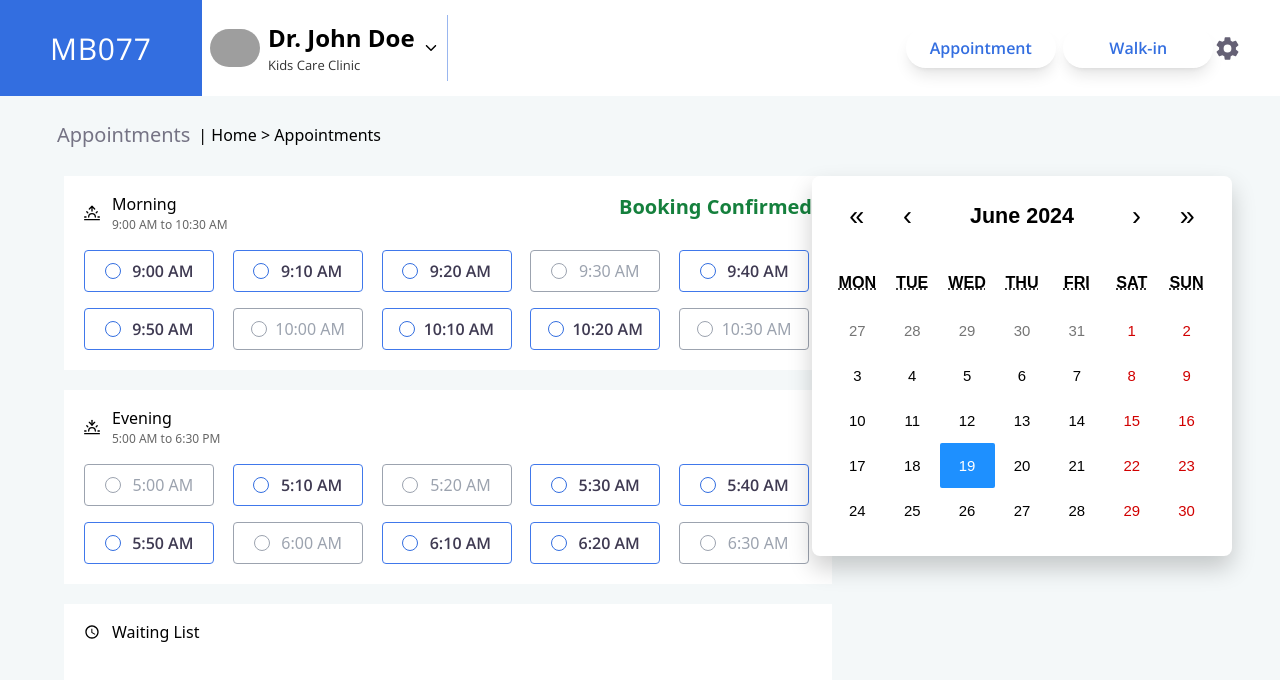
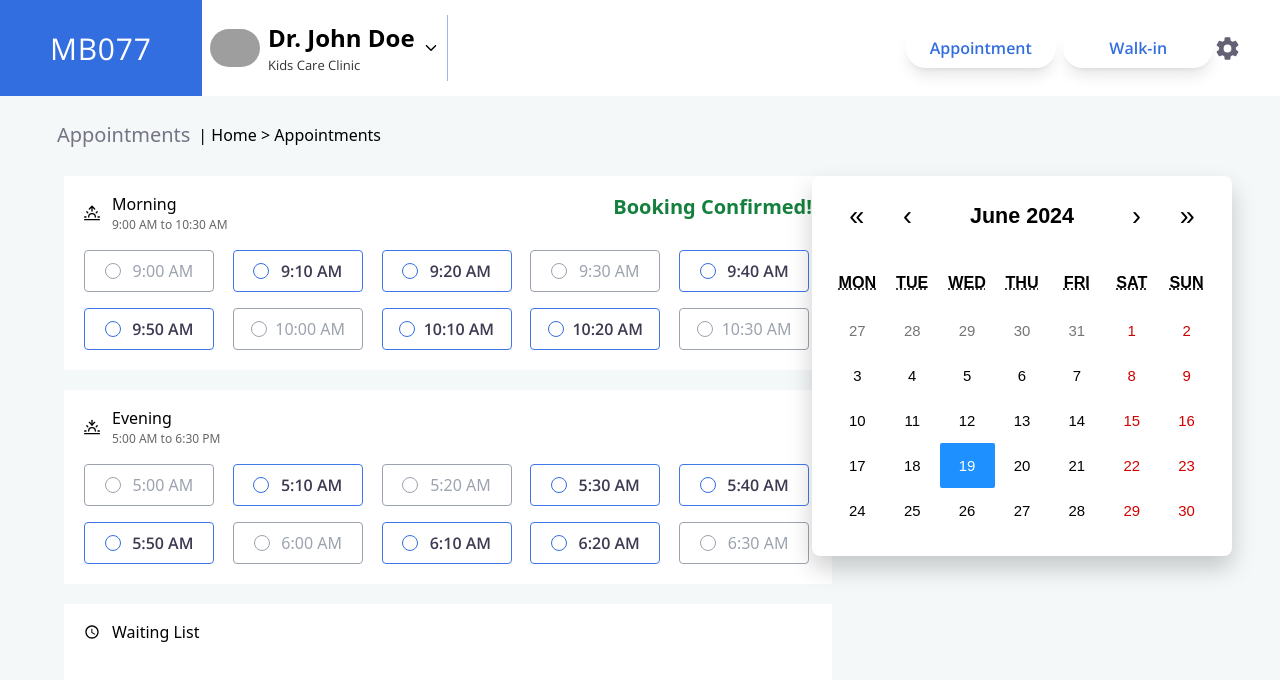
Before and after one commit to MB-077/Appointment-Booking, a React (Vite) app in the folder Frontend/: page / in a window 1280 px wide. Both pictures are taken after a click on the button "9:00 AM". Shown: the top 680 px of the page. Built offline with nearby package versions, Linux system fonts and the light colour scheme; grey boxes are pictures that could not be loaded.

Commit message:
LAbel coming

```diff
--- a/Frontend/src/Components/Button.jsx
+++ b/Frontend/src/Components/Button.jsx
@@ -1,27 +1,33 @@
-import { useState } from "react";
 import React from "react";
 import { FaArrowRight } from "react-icons/fa6";
-
-const Button = ({ children, href, className, booking, onBook }) => {
+const Button = ({
+  children,
+  href,
+  className,
+  booked,
+  onBook,
+  isBookingDisabled,
+}) => {
   const butTon = () => {
     return (
       <button
+        disabled={booked.isBooked || isBookingDisabled}
         onClick={() => {
-          onBook(booking.id);
+          onBook(booked.id);
         }}
         className={`${className} ${
-          booking.isBooked
+          booked.isBooked
             ? "border border-gray-400 text-gray-400"
-            : "hover:bg-n-2/90 hover:text-white transition-all duration-300 ease-in-out group hover:shadow-n-1/80 hover:shadow-md font-semibold text-n-4 font-openSans border-n-2"
+            : "hover:bg-n-2/90 hover:text-white transition-all duration-300 ease-in-out group hover:shadow-n-1/80 hover:shadow-md font-semibold text-n-4 font-openSans border-n-2 "
         } relative border  flex justify-evenly items-center px-2 py-2 rounded-[4px] w-[130px] `}
       >
         <FaArrowRight className="hidden group-hover:block text-n-6 " />
         <div
           className={`${
-            booking.isBooked
+            booked.isBooked
               ? " border-gray-400 "
               : "border-n-1  group-hover:hidden"
-          }  border rounded-full h-4 w-4`}
+          }   border rounded-full h-4 w-4`}
         ></div>
         {children}
       </button>
@@ -31,7 +37,7 @@ const Button = ({ children, href, className, booking, onBook }) => {
     return (
       <a
         href={href}
-        className={`${className} relative shadow-lg rounded-[20px] w-[150px] h-[40px] flex justify-center items-center font-semibold text-n-1 font-openSans hover:bg-n-1 hover:text-white transition-colors duration-500 ease-in-out`}
+        className={`${className}  relative shadow-lg rounded-[20px] w-[150px] h-[40px] flex justify-center items-center font-semibold text-n-1 font-openSans hover:bg-n-1 hover:text-white transition-colors duration-500 ease-in-out`}
       >
         {children}
       </a>
--- a/Frontend/src/Components/TimeSlot.jsx
+++ b/Frontend/src/Components/TimeSlot.jsx
@@ -1,5 +1,5 @@
 import Button from "./Button";
-import React, { useState } from "react";
+import React, { useEffect, useState } from "react";
 
 const TimeSlot = ({ Time, duration, icon, slotTime }) => {
   // defining the usestate
@@ -8,23 +8,35 @@ const TimeSlot = ({ Time, duration, icon, slotTime }) => {
   //!playing with the id's
   const [message, setMessage] = useState(<p></p>);
   const [displayText, setDisplayText] = useState(false);
+  const [bookedCount, setBookedCount] = useState(0);
+
+  //useEffectt for counting initial booked count
+  useEffect(() => {
+    const initialBookedCount = bookings.filter(
+      (booking) => booking.isBooked
+    ).length;
+    setBookedCount(initialBookedCount);
+  }, [bookings]);
 
   const handleBooking = (id) => {
     //.map methode forms a new array
     const updatedBookings = bookings.map((booking) =>
-      booking.id === id ? { ...booking, isbooked: !booking.isBooked } : booking
+      booking.id === id ? { ...booking, isBooked: !booking.isBooked } : booking
     );
 
     const booking = updatedBookings.find((el) => el.id === id);
-    if (!booking.isBooked)
+    if (booking.isBooked) {
       setMessage(
         <p className="text-green-700 text-[20px] font-semibold">
-          Booking Confirmed
+          Booking Confirmed!
         </p>
       );
-    else
+      setBookedCount(bookedCount + 1);
+    } else
       setMessage(
-        <p className="text-red-700 text-[20px] font-semibold">Already Booked</p>
+        <p className="text-red-700 text-[20px] font-semibold">
+          Already Booked, Sorry!
+        </p>
       );
 
     setBookings(updatedBookings);
@@ -54,7 +66,12 @@ const TimeSlot = ({ Time, duration, icon, slotTime }) => {
         {bookings.length > 0 ? (
           bookings.map((obj) => {
             return (
-              <Button onBook={handleBooking} key={obj.id} booking={obj}>
+              <Button
+                onBook={handleBooking}
+                key={obj.id}
+                booked={obj}
+                isBookingDisabled={!obj.isBooked && bookedCount >= 4}
+              >
                 {obj.start}
               </Button>
             );
```
